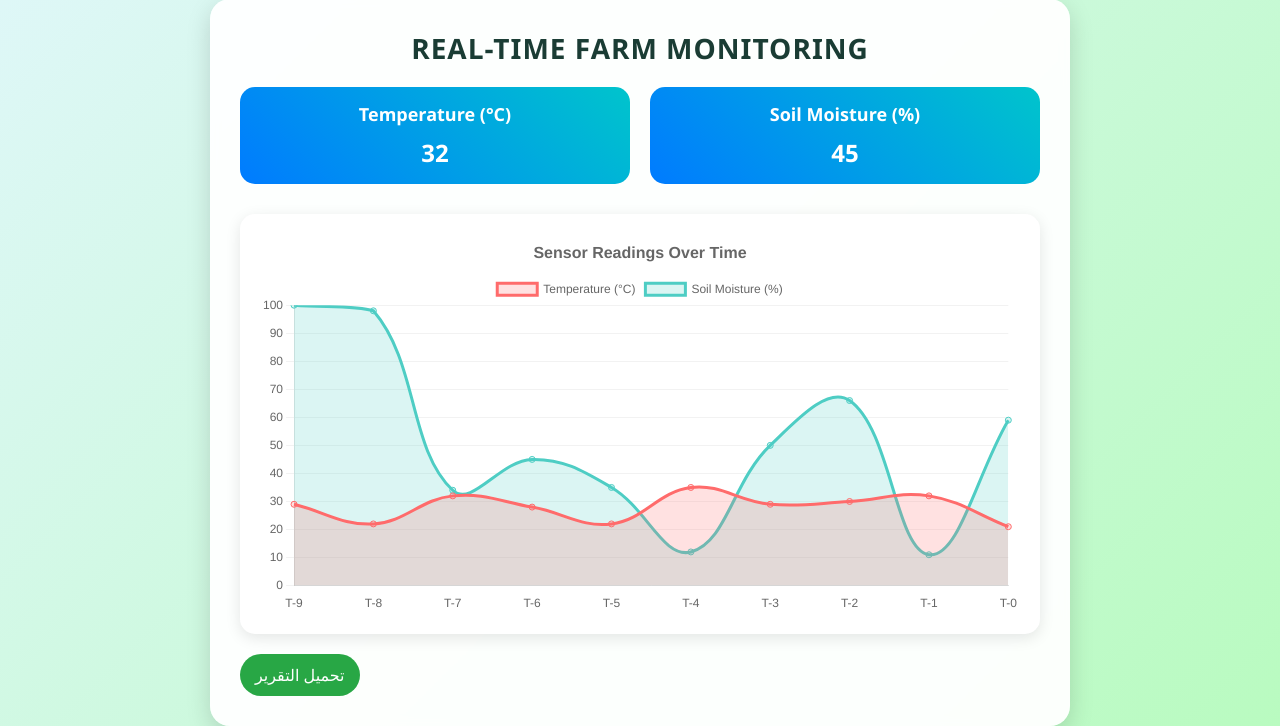
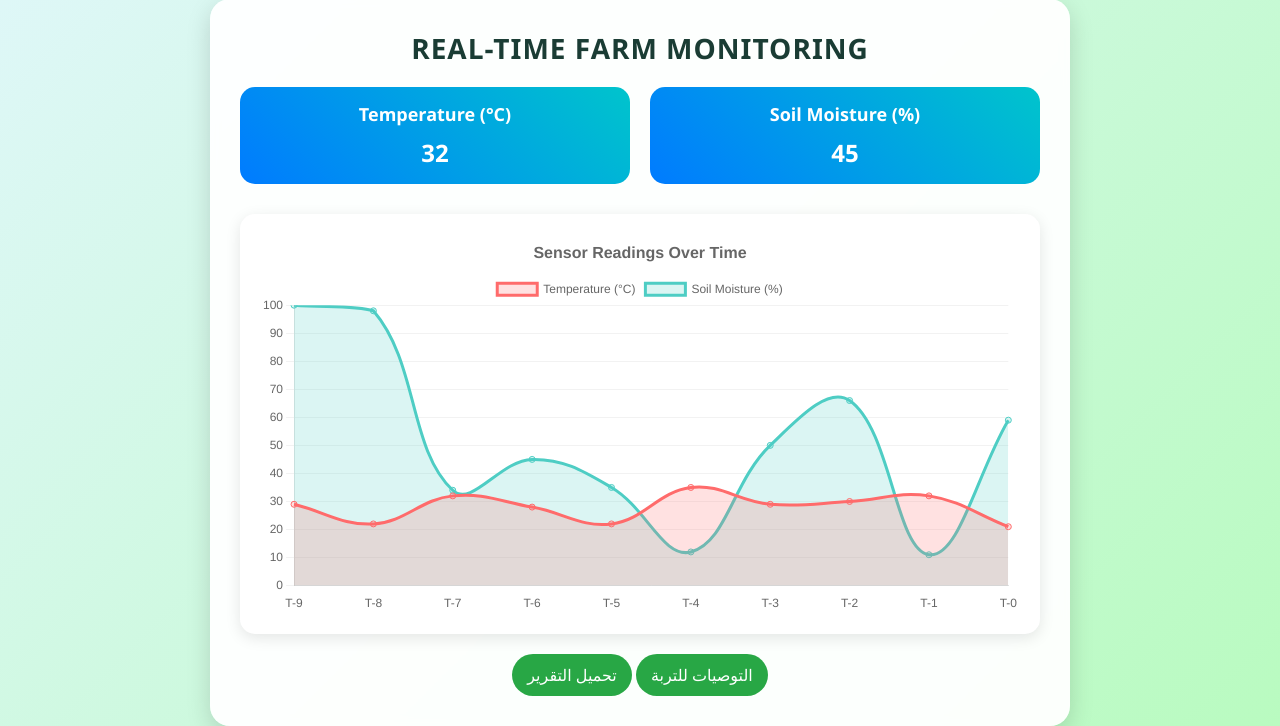
Before and after one commit to ElcommanDo/svvy, a Django app: page /user-data/4/ in a window 1280 px wide. Shown: the part 101-827 px from the top of the page. Run offline with Django 5.2, Linux system fonts and the light colour scheme; data comes from the database, SQL or seed files in the repository.

Commit message:
Update NFC.html

```diff
--- a/templates/NFC.html
+++ b/templates/NFC.html
@@ -139,8 +139,13 @@
         <div class="chart-container">
             <canvas id="sensorChart"></canvas>
         </div>
+        <div style="text-align: center;">
+            <a href="" class="report-btn" id="download-report">تحميل التقرير</a>
+            <a target="_blank" href="https://chatgpt.com/g/g-kh41J9H0T-sgh-assistant/c/67cdfeb3-4468-8009-b5a1-6b102ad9f694" class="report-btn" id="download-report">التوصيات للتربة</a>
 
-        <a href="{%url 'report' 20 80 %}" class="report-btn" id="download-report">تحميل التقرير</a>
+        </div>
+
+
     </div>
 
     <script src="https://cdn.jsdelivr.net/npm/chart.js"></script>
```
